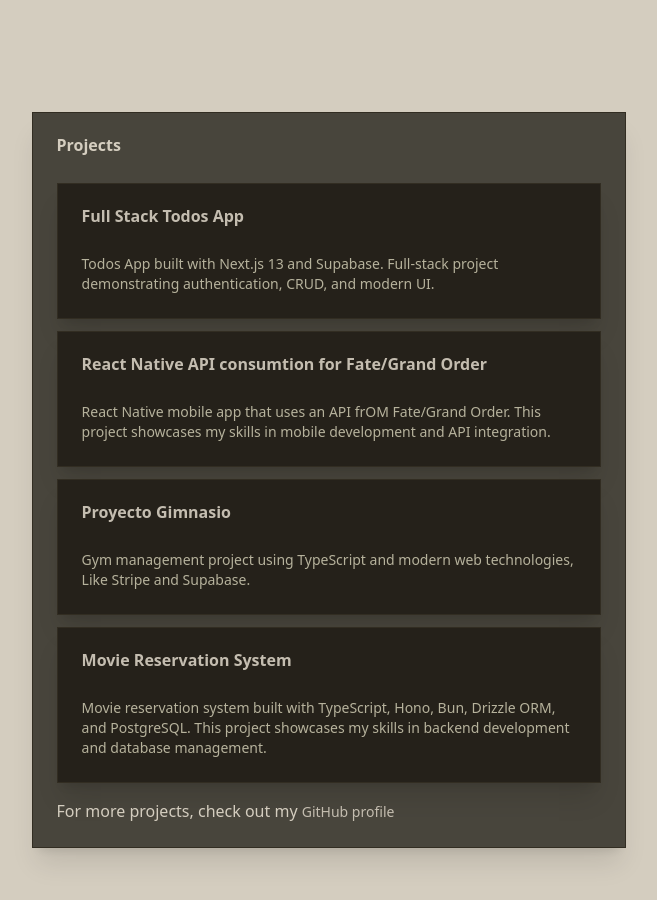
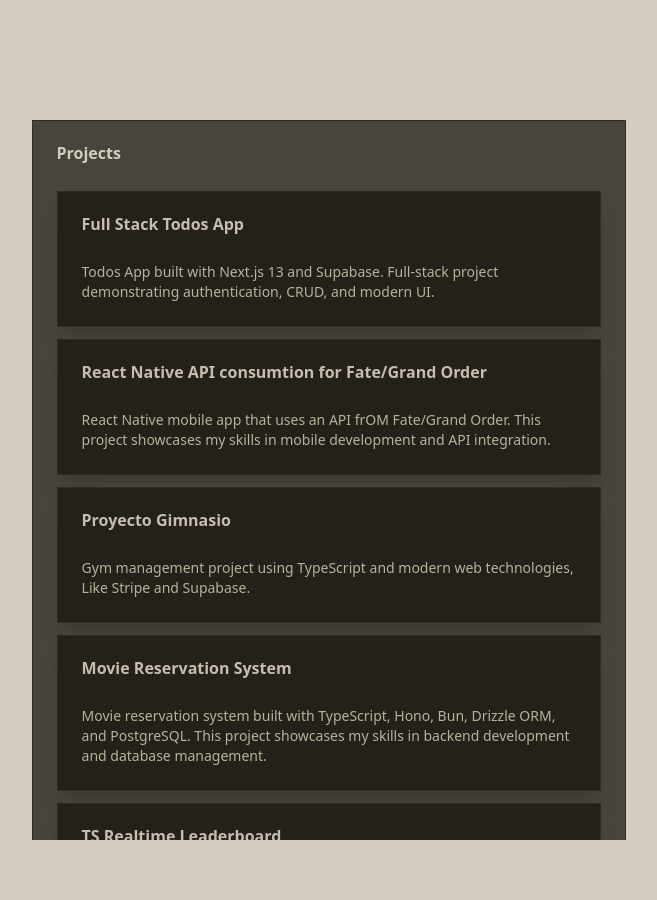
Before and after one commit to K1ssSh0t/K1ssSh0t.github.io, a React (Vite) app: page / in a window 1280 px wide. Shown: the part 1520-2420 px from the top of the page, without its empty margins (311-968 px from the left). Built offline with nearby package versions, Linux system fonts and the light colour scheme.

Commit message:
feat: add ScrollArea component and integrate it into the App component

```diff
--- a/package.json
+++ b/package.json
@@ -12,6 +12,7 @@
   "dependencies": {
     "@radix-ui/react-dropdown-menu": "^2.1.12",
     "@radix-ui/react-hover-card": "^1.1.11",
+    "@radix-ui/react-scroll-area": "^1.2.8",
     "@radix-ui/react-separator": "^1.1.4",
     "@radix-ui/react-slot": "^1.2.0",
     "@radix-ui/react-tabs": "^1.1.9",
--- /dev/null
+++ b/src/components/ui/scroll-area.tsx
@@ -0,0 +1,56 @@
+import * as React from "react"
+import * as ScrollAreaPrimitive from "@radix-ui/react-scroll-area"
+
+import { cn } from "@/lib/utils"
+
+function ScrollArea({
+  className,
+  children,
+  ...props
+}: React.ComponentProps<typeof ScrollAreaPrimitive.Root>) {
+  return (
+    <ScrollAreaPrimitive.Root
+      data-slot="scroll-area"
+      className={cn("relative", className)}
+      {...props}
+    >
+      <ScrollAreaPrimitive.Viewport
+        data-slot="scroll-area-viewport"
+        className="focus-visible:ring-ring/50 size-full rounded-[inherit] transition-[color,box-shadow] outline-none focus-visible:ring-[3px] focus-visible:outline-1"
+      >
+        {children}
+      </ScrollAreaPrimitive.Viewport>
+      <ScrollBar />
+      <ScrollAreaPrimitive.Corner />
+    </ScrollAreaPrimitive.Root>
+  )
+}
+
+function ScrollBar({
+  className,
+  orientation = "vertical",
+  ...props
+}: React.ComponentProps<typeof ScrollAreaPrimitive.ScrollAreaScrollbar>) {
+  return (
+    <ScrollAreaPrimitive.ScrollAreaScrollbar
+      data-slot="scroll-area-scrollbar"
+      orientation={orientation}
+      className={cn(
+        "flex touch-none p-px transition-colors select-none",
+        orientation === "vertical" &&
+          "h-full w-2.5 border-l border-l-transparent",
+        orientation === "horizontal" &&
+          "h-2.5 flex-col border-t border-t-transparent",
+        className
+      )}
+      {...props}
+    >
+      <ScrollAreaPrimitive.ScrollAreaThumb
+        data-slot="scroll-area-thumb"
+        className="bg-border relative flex-1 rounded-full"
+      />
+    </ScrollAreaPrimitive.ScrollAreaScrollbar>
+  )
+}
+
+export { ScrollArea, ScrollBar }
--- a/src/routes/App.tsx
+++ b/src/routes/App.tsx
@@ -3,6 +3,7 @@ import { Badge } from "@/components/ui/badge"
 import { Button } from "@/components/ui/button"
 import { motion, useScroll, useTransform, useSpring, MotionValue } from "motion/react"
 import { useRef, useState, useEffect } from "react"
+import { ScrollArea } from "@/components/ui/scroll-area"
 
 function useParallax(value: MotionValue<number>, distance: number) {
   return useTransform(value, [0, 1], [-distance, distance])
@@ -141,6 +142,7 @@ function App() {
       </Section>
 
       <Section id="projects">
+        <ScrollArea className="h-[calc(100vh-5rem)] ">
           <Card className="max-w-prose w-full">
             <CardHeader>
               <CardTitle>Projects</CardTitle>
@@ -211,6 +213,22 @@ function App() {
                     </CardContent>
                   </Card>
                 </li>
+                <li>
+                  <Card className="bg-muted">
+                    <CardHeader>
+                      <CardTitle>
+                        <a href="https://github.com/K1ssSh0t/ts-realtime-leaderboard" target="_blank" rel="noopener noreferrer" className="hover:underline text-primary">
+                          TS Realtime Leaderboard
+                        </a>
+                      </CardTitle>
+                    </CardHeader>
+                    <CardContent>
+                      <p className="text-sm text-muted-foreground">
+                        Realtime leaderboard built with Hono, bun adn redis. This project showcases my skills in backend development and database management.
+                      </p>
+                    </CardContent>
+                  </Card>
+                </li>
               </ul>
               <p className="mt-4">
                 For more projects, check out my{" "}
@@ -223,6 +241,7 @@ function App() {
 
             </CardContent>
           </Card>
+        </ScrollArea>
       </Section>
 
       <Section id="contact">
```
Also changed, not shown: 1 other file (tests, documents, lock files or other folders). Lines whose indentation alone changed are shown as unchanged.
